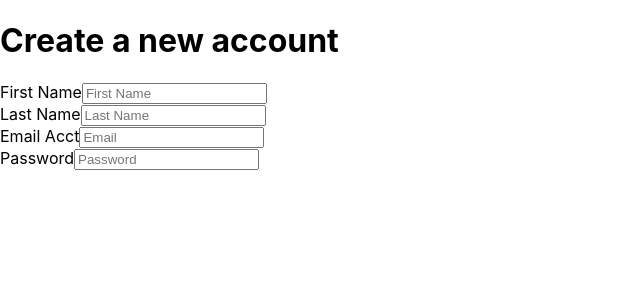
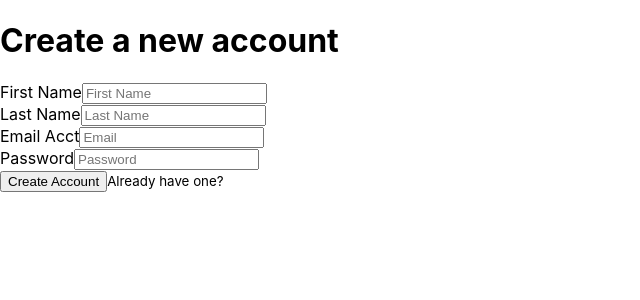
Before and after one commit to erfischer/Raw-Material-Inventory-System-Front-End, a React (Create React App) app: page / in a window 1280 px wide. Shown: the top 300 px of the page, without its empty margins (0-640 px from the left). Built offline with nearby package versions, Linux system fonts and the light colour scheme.

Commit message:
button
a button was made

```diff
--- a/src/App.js
+++ b/src/App.js
@@ -32,6 +32,12 @@
      <input type="text" className= "" Placeholder="Password" type="text" name="password" noValidate
      onChange={this.handleChange}
      />
+
+     </div>
+     <div className="createAccount">
+     <button type="submit">Create Account</button>
+     <small>Already have one? </small>
+
      </div>
      </div>
          </form>
```
Also changed, not shown: src/App.css (line endings or trailing spaces).
